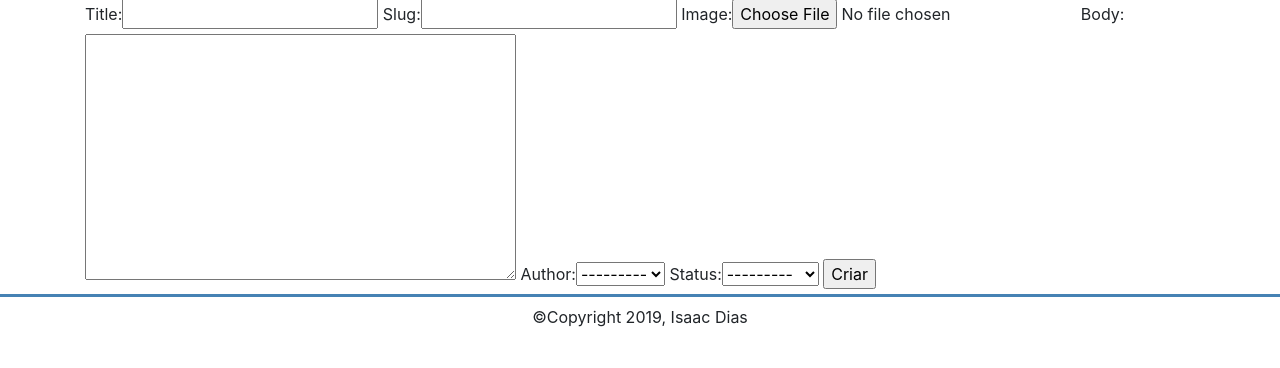
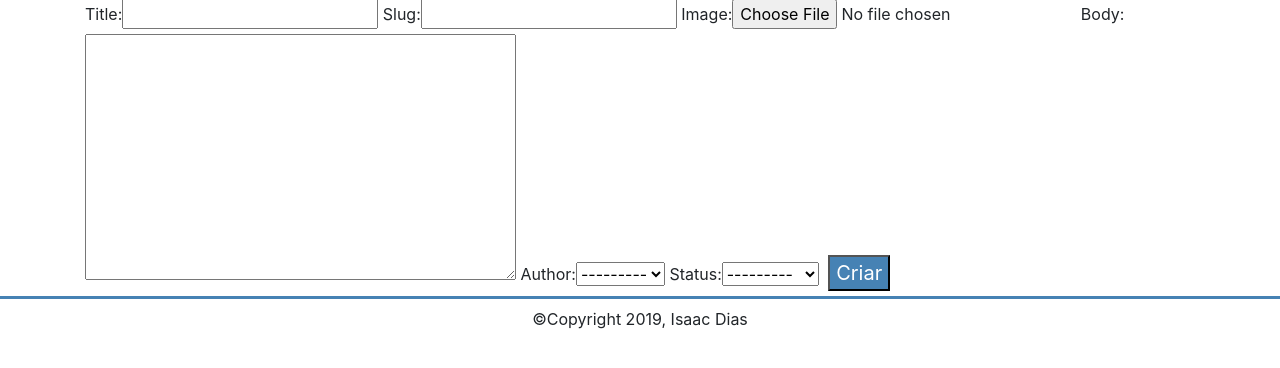
Before and after one commit to isaacdias/-blog, a Django app: page /criar/ in a window 1280 px wide. Shown: the part 217-585 px from the top of the page. Run offline with Django 3.2, Linux system fonts and the light colour scheme; a user stored in the database is signed in; data comes from the database, SQL or seed files in the repository; some libraries are stand-ins or nearby versions.

Commit message:
estilizando botões

```diff
--- a/myproject/blog/static/css/styles.css
+++ b/myproject/blog/static/css/styles.css
@@ -109,6 +109,13 @@
 	text-align: center;
 }
 
+.btn-add-post{
+	background-color: #4682B4;
+	color: #FFF;
+	cursor: pointer;
+    margin: 5px;
+    font-size: 20px;
+}
 
 .edit-post{
 	background-color: #4682B4;
```
